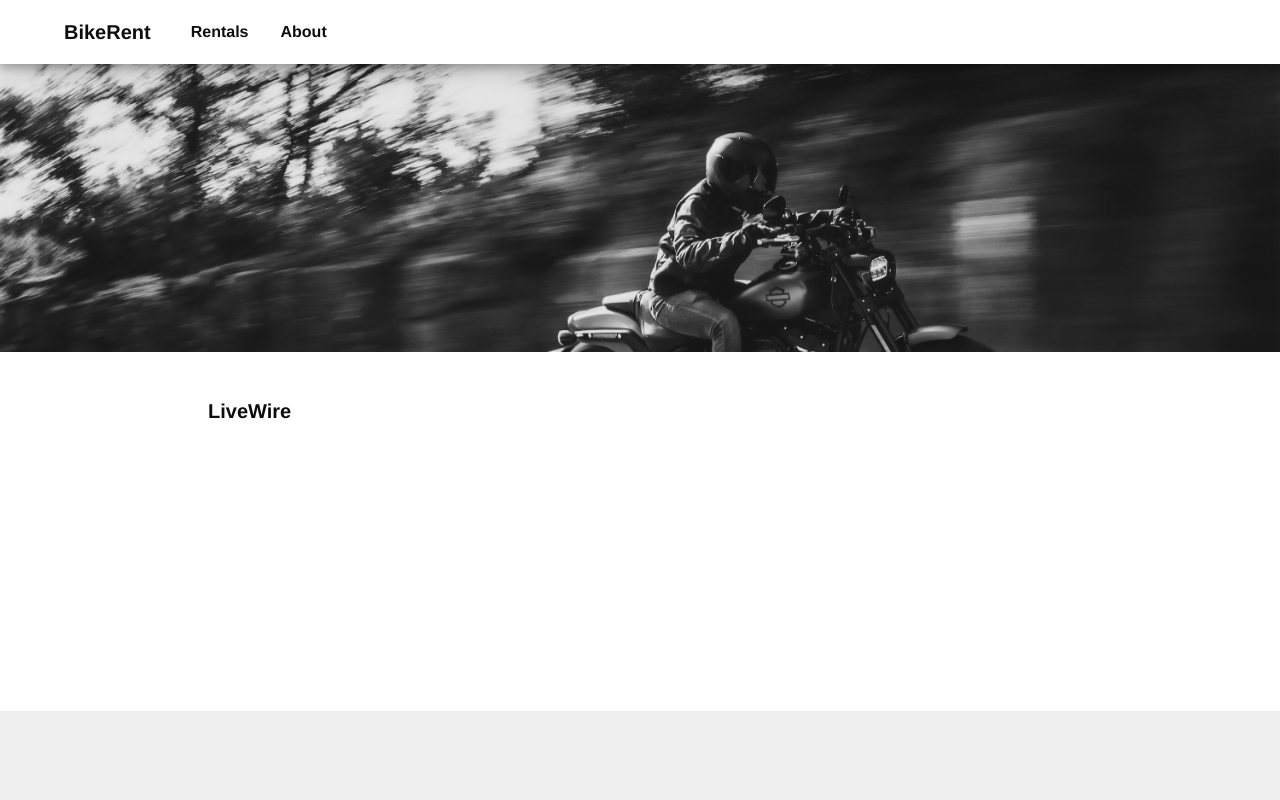
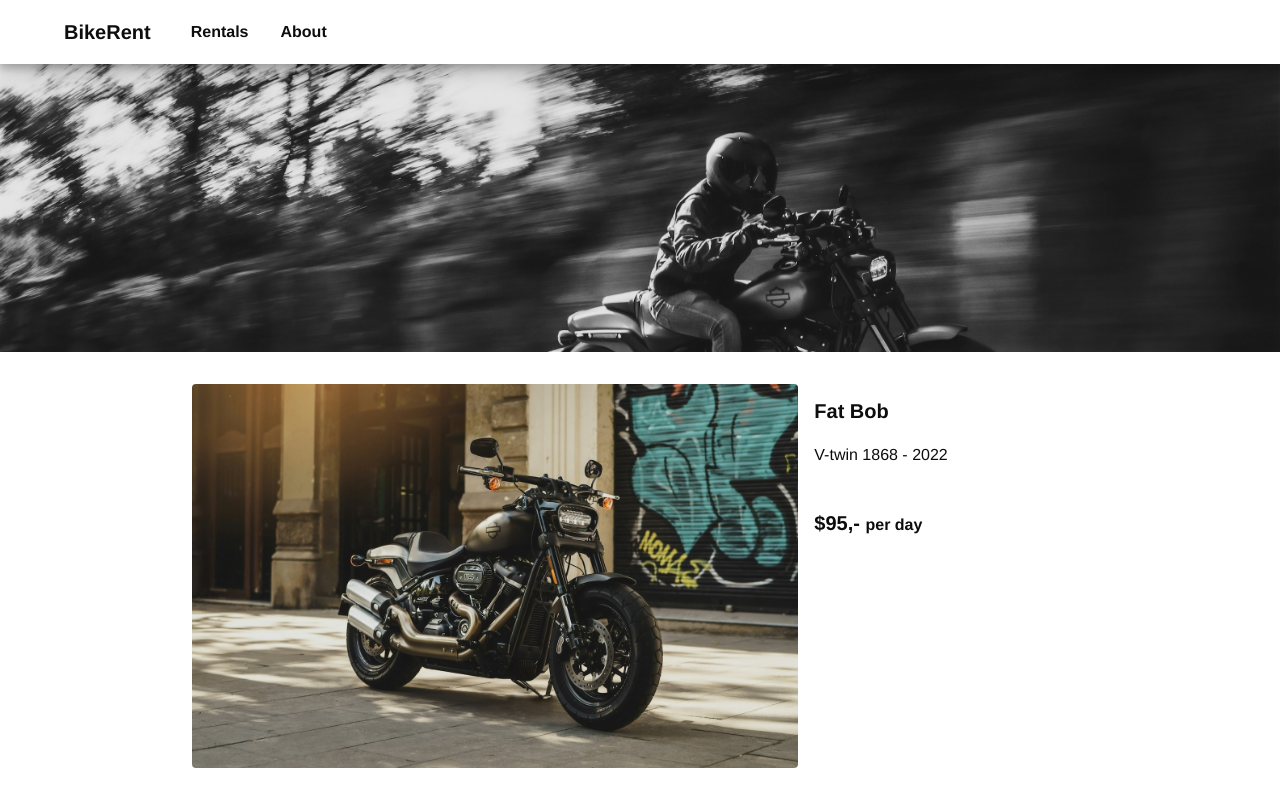
Before and after one commit to hendrik-boerma/motorcycle-rent, a React (Create React App) app: page /booking/fat_bob in a window 1280 px wide. Shown: the top 800 px of the page. Built offline with nearby package versions, Linux system fonts and the light colour scheme.

Commit message:
produxtpage

```diff
--- a/src/Components/Header.css
+++ b/src/Components/Header.css
@@ -13,10 +13,7 @@
     background-size: cover;
     width: 100%;
     height: 100%;
-    z-index: -1;
     content: "";
-    position: fixed;
-
 }
 
   @media (max-width: 750px) {
--- a/src/Components/Routing.js
+++ b/src/Components/Routing.js
@@ -20,10 +20,10 @@
         <Route path="/motorcycle-rent" element={<Home />} />
         <Route path="/rentals" element={<Rent />} />
         <Route path="/about" element={<About />} />
-        <Route path="/booking/livewire" element={<Booking />} />
-        <Route path="/booking/pan_america" element={<Booking />} />
-        <Route path="/booking/fat_bob" element={<Booking />} />
-        <Route path="/booking/streetfighter" element={<Booking />} />
+        <Route path="/booking/livewire" element={<Booking index={0}/>} />
+        <Route path="/booking/pan_america" element={<Booking index={1}/>} />
+        <Route path="/booking/fat_bob" element={<Booking index={2}/>} />
+        <Route path="/booking/streetfighter" element={<Booking index={3}/>} />
       </Routes>
     );
 }
--- a/src/Pages/Booking.css
+++ b/src/Pages/Booking.css
@@ -0,0 +1,40 @@
+section {
+    display: flex;
+    flex-direction: row;
+}
+
+article {
+    width: 100%;
+    display: flex;
+    flex-direction: column;
+}
+
+.productimage {
+    border-radius: 0.25rem;
+    width: 100%;
+    height: auto;
+    max-height: 24rem;
+    object-fit: cover;
+  }
+
+  .productprice {
+    font-size: 1.25rem;
+    font-weight: 600;
+    padding: 1rem;
+  }
+
+  .productprice span {
+    font-size: 1rem;
+    font-weight: 600;
+    color: #0D0D0D;
+  }
+
+  .productdescription {
+    padding: 1rem;
+  }
+
+  @media (max-width: 750px) {
+    section {
+      flex-direction: column;
+    }
+  }
--- a/src/Pages/Booking.js
+++ b/src/Pages/Booking.js
@@ -1,10 +1,15 @@
 import './Booking.css';
 import { bikes } from '../Data.js'
 
-function Booking() {
+function Booking({ index }) {
   return (
     <section>
-            <h4 className='cardtitle' >{bikes[0].name}</h4>
+    <img className='productimage' src={bikes[index].picture} alt={bikes[index].name} />
+    <article>
+            <h4 className='producttitle' >{bikes[index].name}</h4>
+            <p className='productdescription'>{bikes[index].description}</p>
+            <p className="productprice">${bikes[index].price} <span>per day</span></p>
+    </article>
     </section>
   )
 }
```
